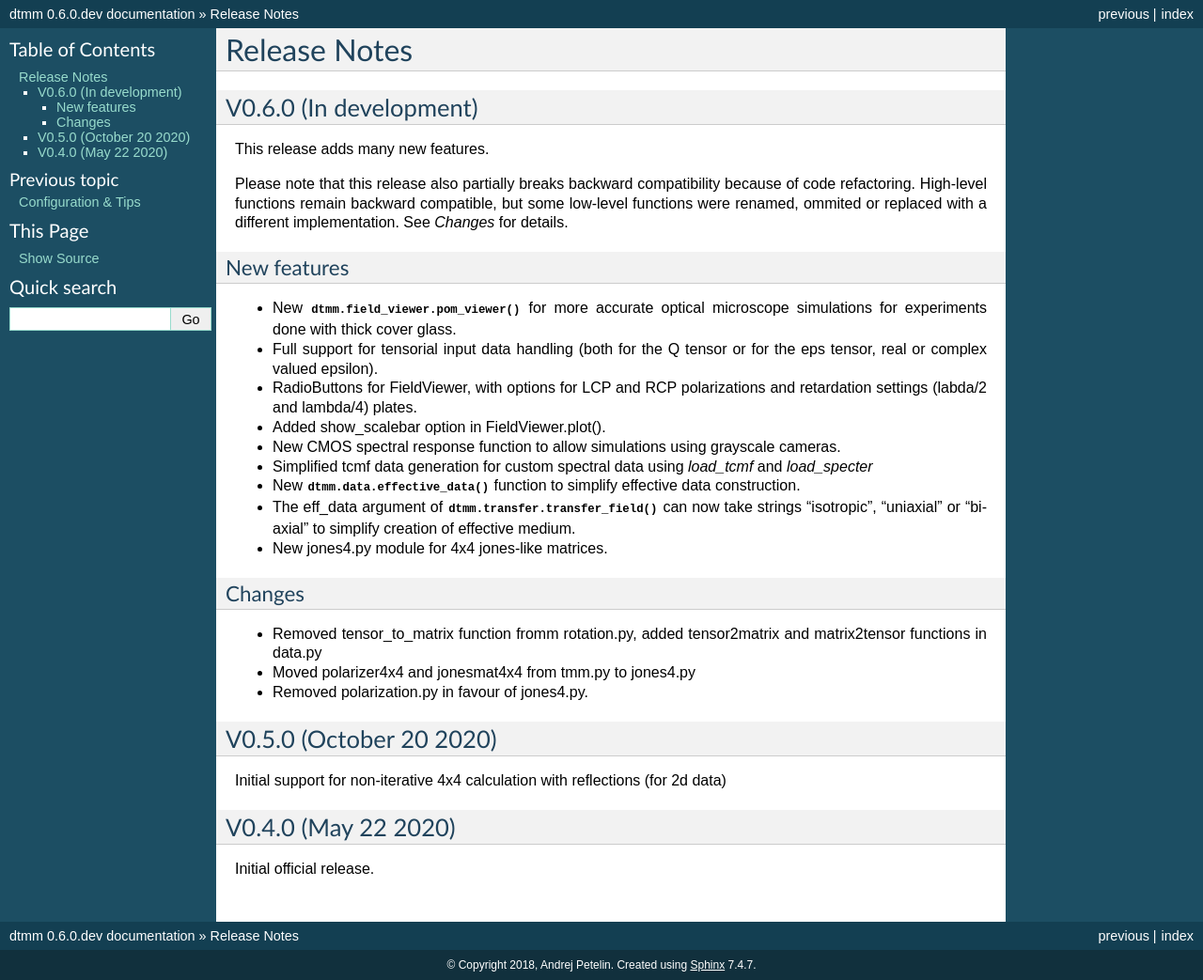
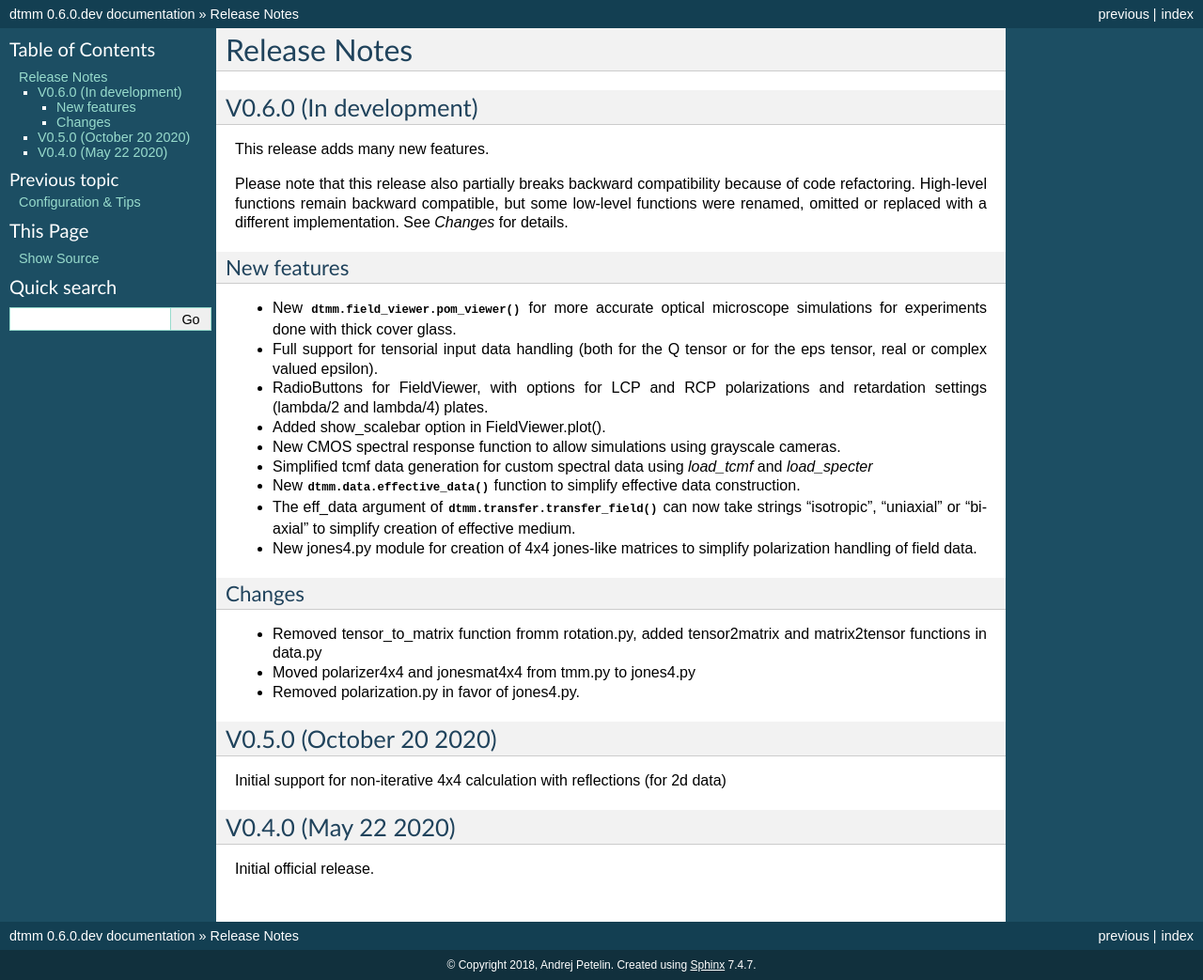
Before and after one commit to IJSComplexMatter/dtmm, a Sphinx documentation site: the page built from doc/CHANGELOG.rst, in a window 1280 px wide. Shown: the whole page at 94% size. Built offline with Sphinx 7.4.7, drawn with Linux system fonts in a browser that asks for light colours; formulas are drawn with MathJax 3; pages that are not in the unit, such as notebooks, are missing from menus.

```diff
--- a/doc/CHANGELOG.rst
+++ b/doc/CHANGELOG.rst
@@ -6,36 +6,27 @@
 
 This release adds many new features.
 
-Please note that this release also partially breaks backward
-compatibility because of code refactoring. High-level functions remain backward
-compatible, but some low-level functions were renamed, ommited or replaced with
-a different implementation. See *Changes* for details.
+Please note that this release also partially breaks backward compatibility because of code refactoring. High-level functions remain backward compatible, but some low-level functions were renamed, omitted or replaced with a different implementation. See *Changes* for details.
 
 New features
 ////////////
 
-* New :func:`dtmm.field_viewer.pom_viewer` for more accurate optical microscope
-  simulations for experiments done with thick cover glass.
-* Full support for tensorial input data handling (both for the Q tensor or
-  for the eps tensor, real or complex valued epsilon).
-* RadioButtons for FieldViewer, with options for LCP and RCP polarizations
-  and retardation settings (labda/2 and lambda/4) plates.
+* New :func:`dtmm.field_viewer.pom_viewer` for more accurate optical microscope simulations for experiments done with thick cover glass.
+* Full support for tensorial input data handling (both for the Q tensor or for the eps tensor, real or complex valued epsilon).
+* RadioButtons for FieldViewer, with options for LCP and RCP polarizations and retardation settings (lambda/2 and lambda/4) plates.
 * Added show_scalebar option in FieldViewer.plot().
 * New CMOS spectral response function to allow simulations using grayscale cameras.
 * Simplified tcmf data generation for custom spectral data using `load_tcmf` and `load_specter`
 * New :func:`dtmm.data.effective_data` function to simplify effective data construction.
-* The eff_data argument of :func:`dtmm.transfer.transfer_field` can now take
-  strings "isotropic", "uniaxial" or "biaxial" to simplify creation of effective
-  medium.
-* New jones4.py module for 4x4 jones-like matrices.
+* The eff_data argument of :func:`dtmm.transfer.transfer_field` can now take strings "isotropic", "uniaxial" or "biaxial" to simplify creation of effective medium.
+* New jones4.py module for creation of 4x4 jones-like matrices to simplify polarization handling of field data.
 
 Changes
 ///////
 
-* Removed tensor_to_matrix function fromm rotation.py, added tensor2matrix and matrix2tensor
-  functions in data.py
+* Removed tensor_to_matrix function fromm rotation.py, added tensor2matrix and matrix2tensor functions in data.py
 * Moved polarizer4x4 and jonesmat4x4 from tmm.py to jones4.py
-* Removed polarization.py in favour of jones4.py.
+* Removed polarization.py in favor of jones4.py.
 
 
 V0.5.0 (October 20 2020)
```
Also changed, not shown: doc/tutorial.rst (+6 -1 lines), 4 other files.
